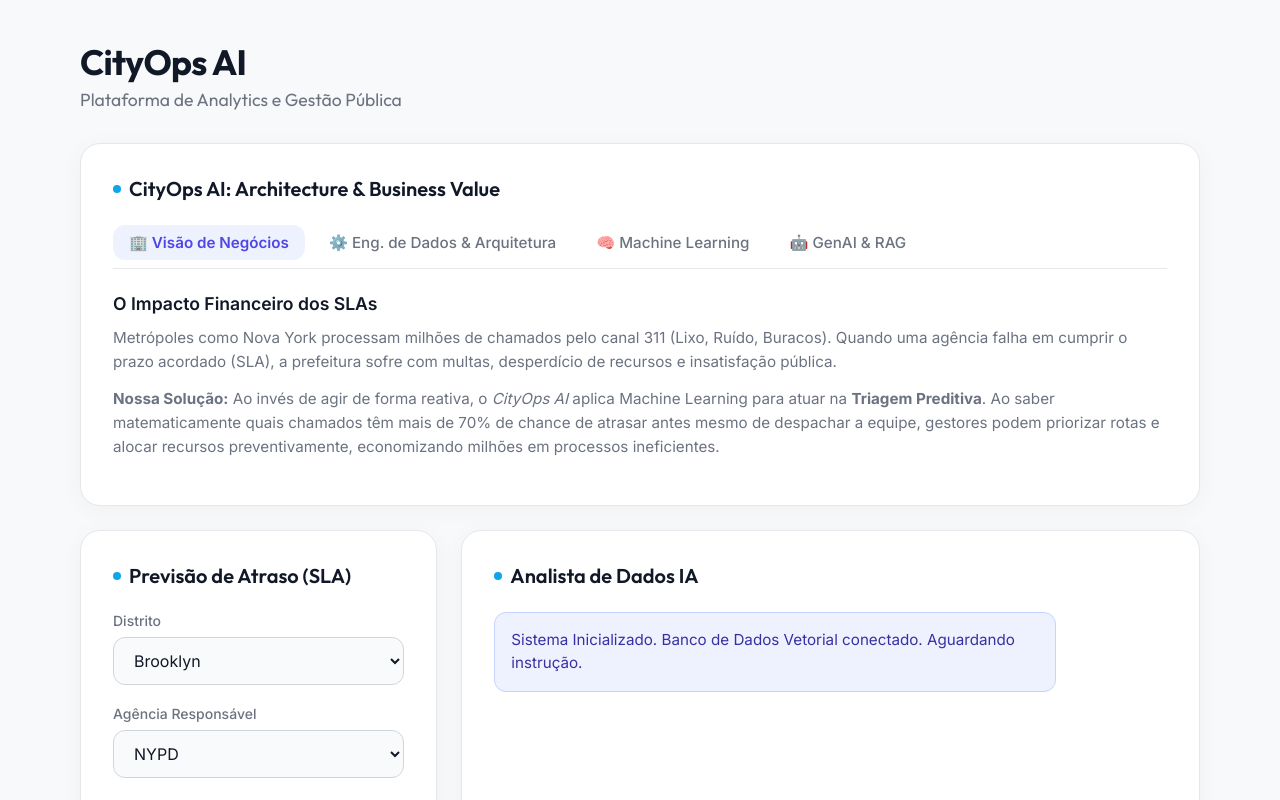
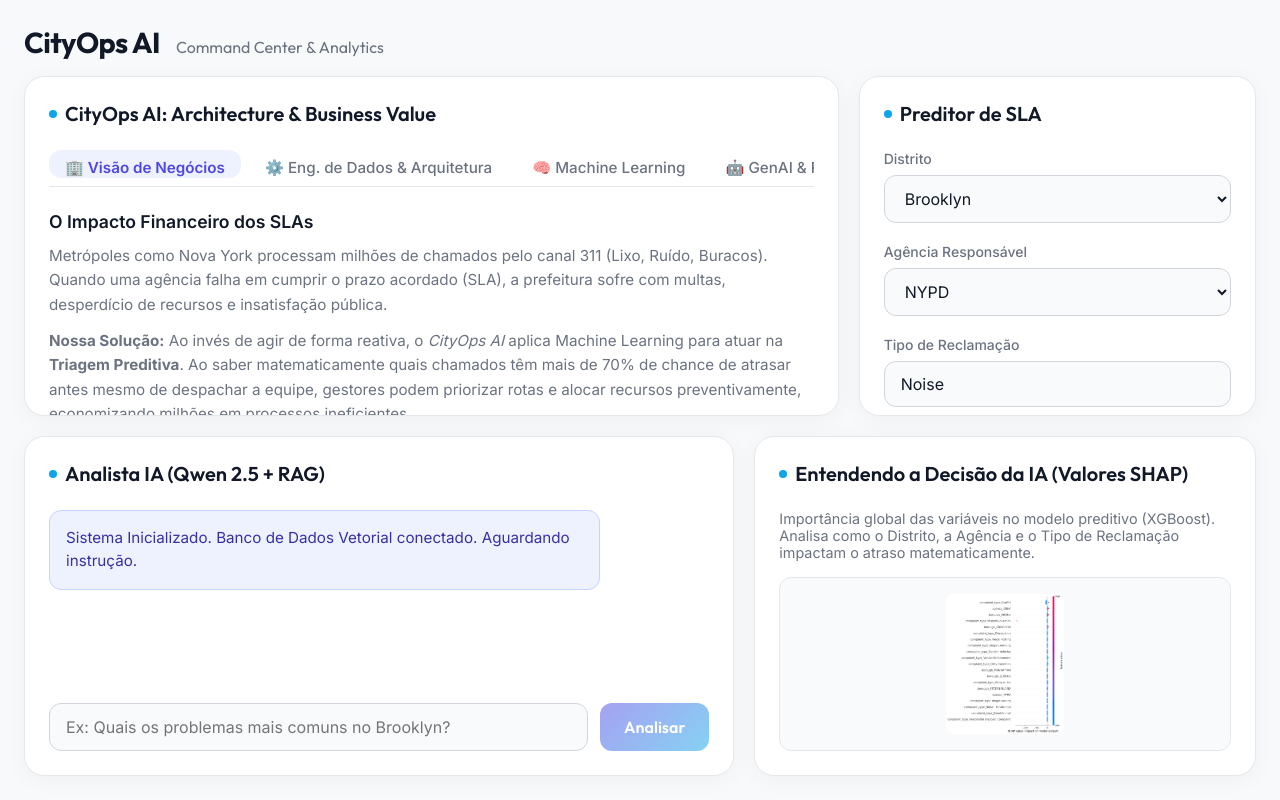
Before and after one commit to Guilherme-Mazzoni/cityops-ai, a React app in the folder frontend/: page / in a window 1280 px wide. Shown: the top 800 px of the page. Built offline with nearby package versions, Linux system fonts and the light colour scheme; the HTML template or start-up script is replaced by a standard one.

Commit message:
style: Single-screen 100vh UI refactor with animations

```diff
--- a/frontend/src/App.jsx
+++ b/frontend/src/App.jsx
@@ -8,7 +8,7 @@ function App() {
     <div className="dashboard-container">
       <header className="dashboard-header">
         <h1>CityOps AI</h1>
-        <p>Plataforma de Analytics e Gestão Pública</p>
+        <p>Command Center & Analytics</p>
       </header>
 
       <main className="bento-grid">
--- a/frontend/src/components/AiAnalystBento.jsx
+++ b/frontend/src/components/AiAnalystBento.jsx
@@ -31,8 +31,8 @@ export default function AiAnalystBento() {
   };
 
   return (
-    <div className="bento-item col-span-8 row-span-2">
-      <h2 className="widget-title">Analista de Dados IA</h2>
+    <div className="bento-item col-span-7">
+      <h2 className="widget-title">Analista IA (Qwen 2.5 + RAG)</h2>
 
       <div className="chat-container">
         <div className="chat-history">
--- a/frontend/src/components/ExplainabilityBento.jsx
+++ b/frontend/src/components/ExplainabilityBento.jsx
@@ -1,15 +1,15 @@
 export default function ExplainabilityBento() {
   return (
-    <div className="bento-item col-span-12 row-span-2">
+    <div className="bento-item col-span-5" style={{ display: 'flex', flexDirection: 'column' }}>
       <h2 className="widget-title">Entendendo a Decisão da IA (Valores SHAP)</h2>
       <p style={{ color: 'var(--text-secondary)', marginBottom: '16px', fontSize: '0.9rem' }}>
         Importância global das variáveis no modelo preditivo (XGBoost). Analisa como o Distrito, a Agência e o Tipo de Reclamação impactam o atraso matematicamente.
       </p>
-      <div style={{ width: '100%', display: 'flex', justifyContent: 'center', background: '#F9FAFB', border: '1px solid #E5E7EB', borderRadius: 'var(--radius-md)', padding: '16px' }}>
+      <div style={{ flex: 1, width: '100%', minHeight: 0, display: 'flex', justifyContent: 'center', background: '#F9FAFB', border: '1px solid #E5E7EB', borderRadius: 'var(--radius-md)', padding: '16px', overflow: 'hidden' }}>
         <img
           src="/shap_summary.png"
           alt="Gráfico de Valores SHAP"
-          style={{ maxWidth: '100%', maxHeight: '400px', objectFit: 'contain', borderRadius: '8px' }}
+          style={{ maxWidth: '100%', maxHeight: '100%', objectFit: 'contain', borderRadius: '8px' }}
         />
       </div>
     </div>
--- a/frontend/src/components/ProjectDocumentationBento.jsx
+++ b/frontend/src/components/ProjectDocumentationBento.jsx
@@ -4,7 +4,7 @@ export default function ProjectDocumentationBento() {
   const [activeTab, setActiveTab] = useState('business');
 
   return (
-    <div className="bento-item col-span-12">
+    <div className="bento-item col-span-8">
       <h2 className="widget-title">CityOps AI: Architecture & Business Value</h2>
 
       <div className="tabs-header">
--- a/frontend/src/components/SlaPredictorBento.jsx
+++ b/frontend/src/components/SlaPredictorBento.jsx
@@ -25,7 +25,7 @@ export default function SlaPredictorBento() {
 
   return (
     <div className="bento-item col-span-4">
-      <h2 className="widget-title">Previsão de Atraso (SLA)</h2>
+      <h2 className="widget-title">Preditor de SLA</h2>
 
       {result !== null ? (
         <div className="prediction-result">
--- a/frontend/src/index.css
+++ b/frontend/src/index.css
@@ -24,26 +24,33 @@ body {
   font-family: 'Inter', -apple-system, sans-serif;
   background-color: var(--bg-base);
   color: var(--text-primary);
-  min-height: 100vh;
+  height: 100vh;
   display: flex;
   justify-content: center;
   align-items: center;
-  overflow-x: hidden;
+  overflow: hidden;
 }
 
 .dashboard-container {
   width: 100%;
-  max-width: 1200px;
-  padding: 40px;
+  max-width: 1440px;
+  height: 100vh;
+  padding: 24px;
+  display: flex;
+  flex-direction: column;
 }
 
 .dashboard-header {
-  margin-bottom: 32px;
+  margin-bottom: 16px;
   font-family: 'Outfit', sans-serif;
+  display: flex;
+  align-items: baseline;
+  gap: 16px;
+  animation: slideDown 0.5s ease-out;
 }
 
 .dashboard-header h1 {
-  font-size: 2.2rem;
+  font-size: 1.8rem;
   font-weight: 700;
   letter-spacing: -0.02em;
   color: #111827;
@@ -51,36 +58,56 @@ body {
 
 .dashboard-header p {
   color: var(--text-secondary);
-  font-size: 1.1rem;
-  margin-top: 4px;
+  font-size: 1rem;
 }
 
 .bento-grid {
   display: grid;
   grid-template-columns: repeat(12, 1fr);
-  gap: 24px;
-  grid-auto-rows: minmax(320px, auto);
+  gap: 20px;
+  flex: 1;
+  min-height: 0; /* Important for grid items to shrink */
 }
 
 .bento-item {
   background: var(--surface-base);
   border: 1px solid var(--surface-border);
   border-radius: var(--radius-lg);
-  padding: 32px;
+  padding: 24px;
   box-shadow: var(--shadow-base);
   display: flex;
   flex-direction: column;
-  transition: transform 0.2s ease, box-shadow 0.2s ease;
+  transition: transform 0.3s cubic-bezier(0.4, 0, 0.2, 1), box-shadow 0.3s ease;
+  overflow: hidden;
+  animation: slideUpFade 0.6s ease-out backwards;
 }
 
 .bento-item:hover {
-  transform: translateY(-2px);
-  box-shadow: 0 8px 32px rgba(0, 0, 0, 0.08);
+  transform: translateY(-4px);
+  box-shadow: 0 12px 40px rgba(0, 0, 0, 0.08);
+}
+
+/* Staggered Animations */
+.bento-item:nth-child(1) { animation-delay: 0.1s; }
+.bento-item:nth-child(2) { animation-delay: 0.2s; }
+.bento-item:nth-child(3) { animation-delay: 0.3s; }
+.bento-item:nth-child(4) { animation-delay: 0.4s; }
+
+@keyframes slideUpFade {
+  0% { opacity: 0; transform: translateY(30px); }
+  100% { opacity: 1; transform: translateY(0); }
+}
+@keyframes slideDown {
+  0% { opacity: 0; transform: translateY(-20px); }
+  100% { opacity: 1; transform: translateY(0); }
 }
 
 .col-span-4 { grid-column: span 4; }
+.col-span-5 { grid-column: span 5; }
+.col-span-6 { grid-column: span 6; }
+.col-span-7 { grid-column: span 7; }
 .col-span-8 { grid-column: span 8; }
-.col-span-12 { grid-column: span 12; }
+.row-span-1 { grid-row: span 1; }
 .row-span-2 { grid-row: span 2; }
 
 /* Responsive adjustments */
@@ -210,7 +237,7 @@ body {
   display: flex;
   flex-direction: column;
   flex: 1;
-  height: 100%;
+  min-height: 0;
 }
 
 .chat-history {
```
